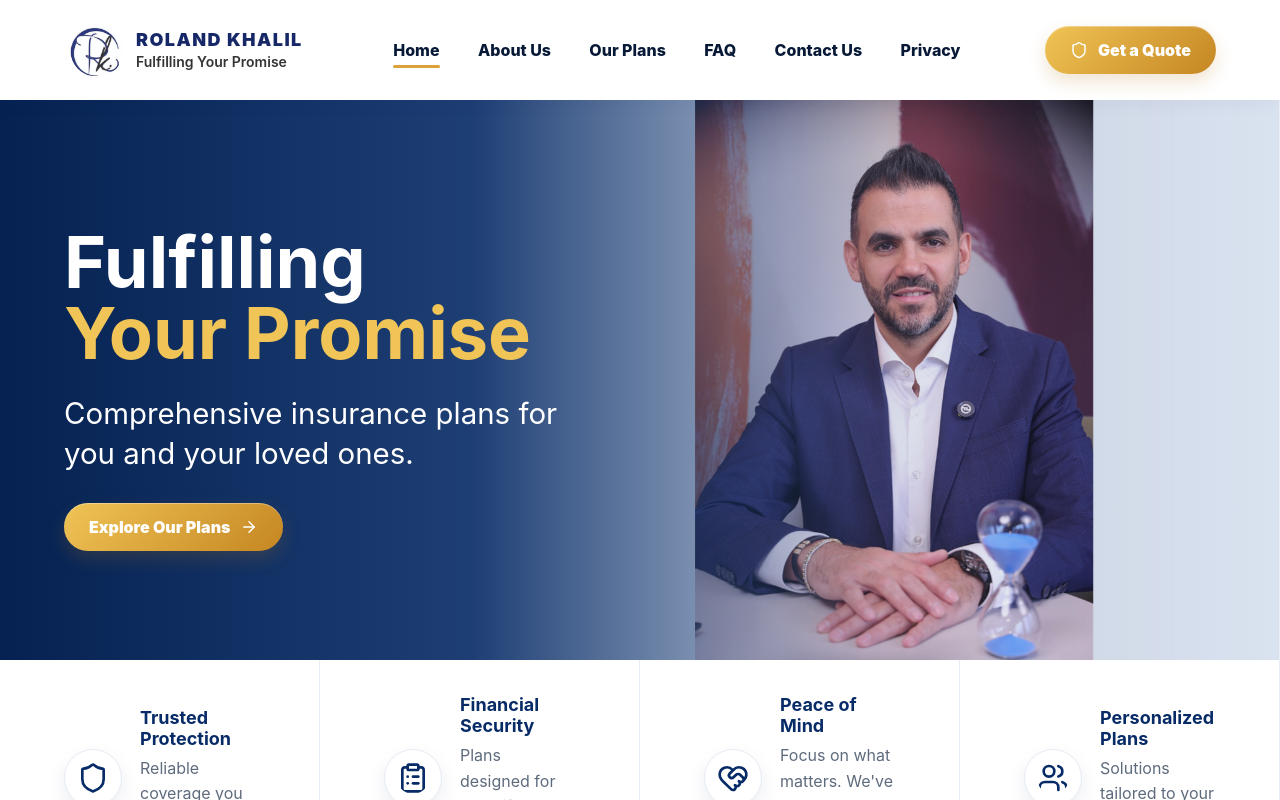
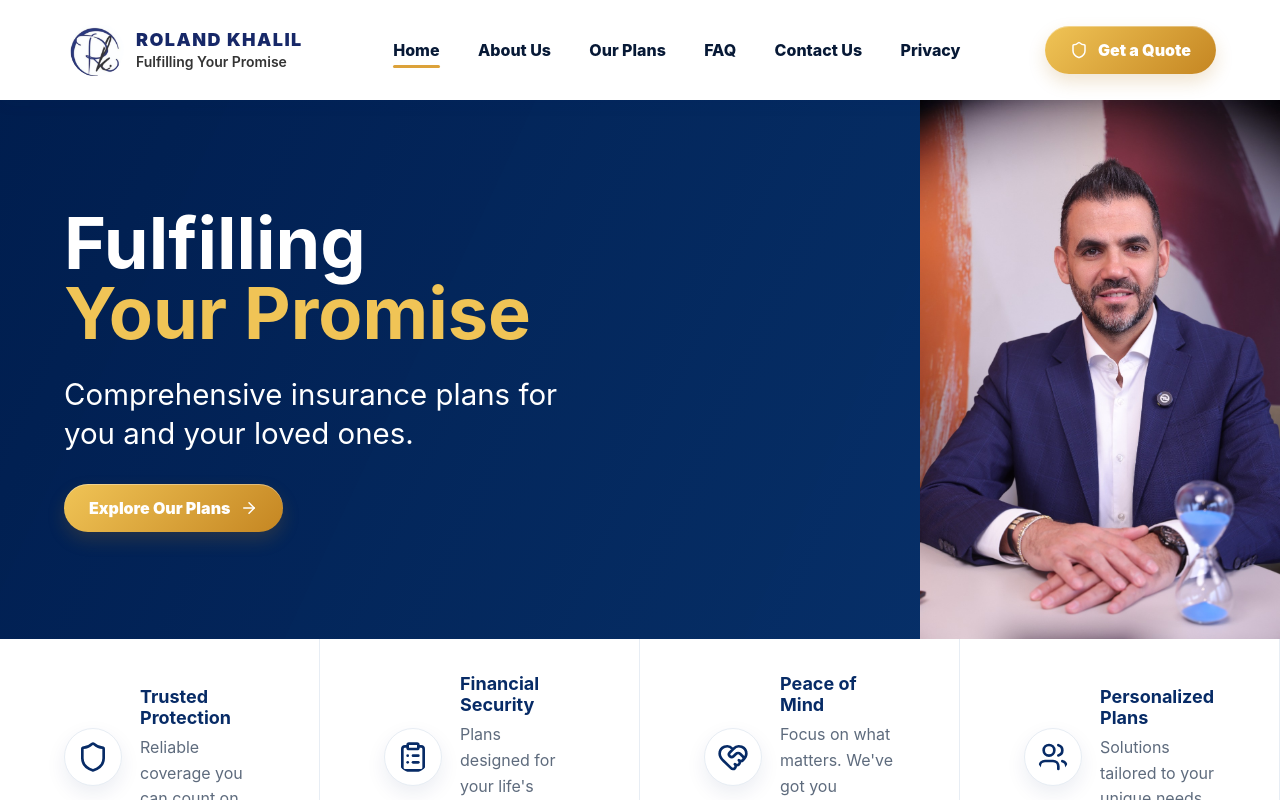
Before and after one commit to Prober10/yourlifeourpriority, a React (Vite) app: page / in a window 1280 px wide. Shown: the top 800 px of the page. Built offline with nearby package versions, Linux system fonts and the light colour scheme.

Commit message:
Refine home hero portrait layout

```diff
--- a/src/data/siteData.js
+++ b/src/data/siteData.js
@@ -31,7 +31,7 @@ export const pageSlugs = {
 };
 
 export const heroImages = {
-  home: '/images/home-roland-hero.png',
+  home: '/images/home-roland-portrait.jpeg',
   about: '/images/about-hero.png',
   plans: '/images/plans-overview-hero.png',
   critical: '/images/plans-hero.png',
--- a/src/pages/Home.jsx
+++ b/src/pages/Home.jsx
@@ -16,6 +16,11 @@ export function Home({ navigate }) {
           <button className="gold-cta" onClick={() => navigate('plans')}>
             Explore Our Plans <ArrowRight size={18} />
           </button>
+        </div>
+        <div className="home-hero-photo">
+          <figure className="home-hero-frame">
+            <img src={heroImages.home} alt="Roland Khalil" />
+          </figure>
         </div>
       </section>
       <FeatureStrip />
--- a/src/styles.css
+++ b/src/styles.css
@@ -170,16 +170,15 @@ button {
 .home-hero {
   position: relative;
   display: grid;
-  grid-template-columns: minmax(0, 0.82fr) minmax(360px, 1fr);
-  min-height: 560px;
-  padding: 76px 5vw 58px;
+  grid-template-columns: minmax(0, 1fr) minmax(320px, 0.42fr);
+  gap: 0;
+  align-items: center;
+  min-height: 500px;
+  padding: 0 0 0 5vw;
   color: #fff;
   background:
-    linear-gradient(90deg, rgba(0, 29, 78, 0.98) 0%, rgba(7, 43, 102, 0.9) 37%, rgba(7, 43, 102, 0.14) 69%, rgba(7, 43, 102, 0.02) 100%),
-    var(--home-image),
-    linear-gradient(140deg, #063270 0%, #0c6096 58%, #f2b65a 100%);
-  background-position: center, center right, center;
-  background-size: cover, cover, cover;
+    linear-gradient(115deg, rgba(0, 29, 78, 0.98), rgba(9, 53, 112, 0.94)),
+    #062c68;
 }
 
 .home-hero-content {
@@ -187,6 +186,28 @@ button {
   z-index: 2;
   max-width: 620px;
   align-self: center;
+  padding: 64px 0;
+}
+
+.home-hero-photo {
+  position: relative;
+  z-index: 1;
+  align-self: stretch;
+  justify-self: stretch;
+}
+
+.home-hero-frame {
+  width: 100%;
+  height: 100%;
+  margin: 0;
+}
+
+.home-hero-frame img {
+  display: block;
+  width: 100%;
+  height: 100%;
+  object-fit: cover;
+  object-position: center top;
 }
 
 h1,
@@ -1139,6 +1160,23 @@ p {
 
   .home-hero {
     min-height: auto;
+    padding: 42px 5vw 44px;
+    background:
+      linear-gradient(90deg, rgba(0, 29, 78, 0.88) 0%, rgba(7, 43, 102, 0.62) 58%, rgba(7, 43, 102, 0.18) 100%),
+      var(--home-image),
+      #062c68;
+    background-position: center, center 18%, center;
+    background-size: cover, 118% auto, cover;
+  }
+
+  .home-hero-photo {
+    display: none;
+  }
+
+  .home-hero-content {
+    order: 1;
+    max-width: none;
+    padding: 0;
   }
 
   .hero-visual {
```
Also changed, not shown: public/images/home-roland-hero.png (deleted), public/images/home-roland-portrait.jpeg (added).
